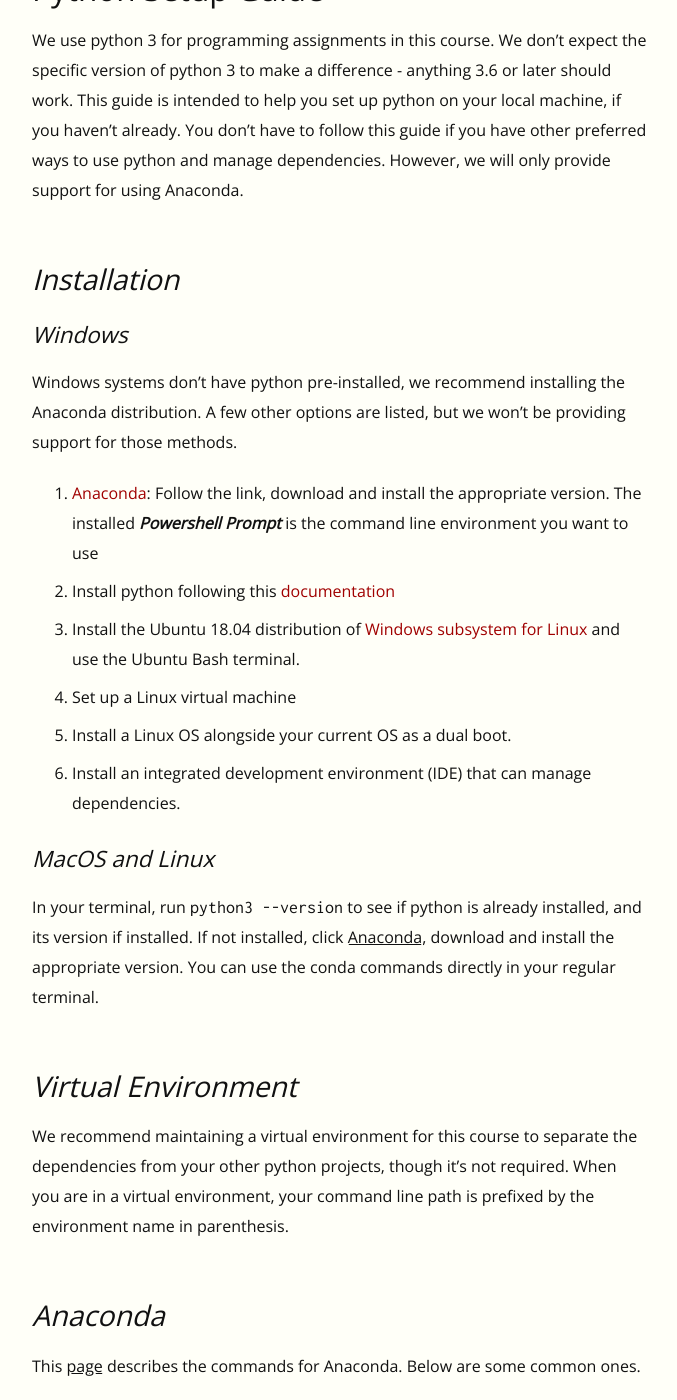
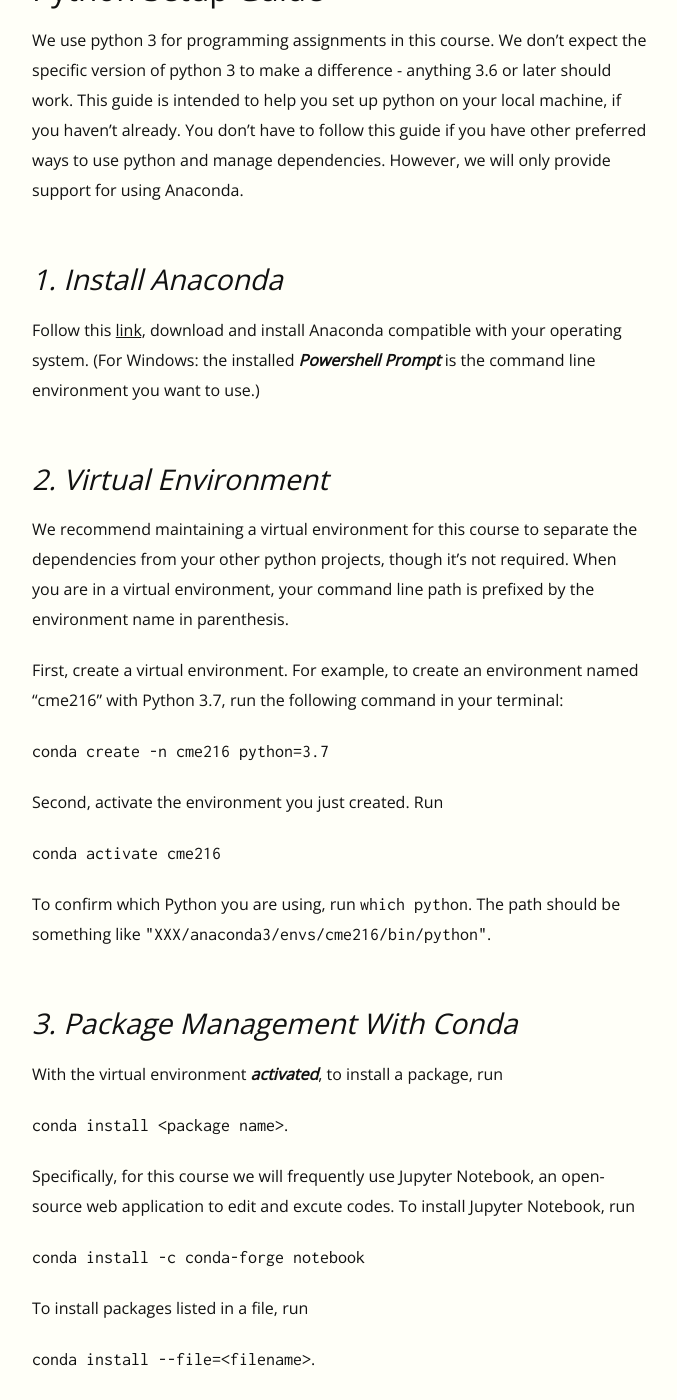
Before and after one commit to EricDarve/me343-cme216-winter-2021, a Jekyll site: the page built from Python Setup Guide.md, in a window 1280 px wide and 1400 px high, scrolled down 195 px. Shown: the whole window, without its empty margins (128-805 px from the left). Built offline with Jekyll 4.4.1, drawn with Linux system fonts in a browser that asks for light colours; some of the changed text lies outside the part shown.

Commit message:
update python setup guide

```diff
--- a/Python Setup Guide.md
+++ b/Python Setup Guide.md
@@ -5,25 +5,36 @@
 
 We use python 3 for programming assignments in this course. We don't expect the specific version of python 3 to make a difference - anything 3.6 or later should work. This guide is intended to help you set up python on your local machine, if you haven't already. You don't have to follow this guide if you have other preferred ways to use python and manage dependencies. However, we will only provide support for using Anaconda.
 
-## Installation
-### Windows
-Windows systems don't have python pre-installed, we recommend installing the Anaconda distribution. A few other options are listed, but we won't be providing support for those methods.
-1. [Anaconda](https://www.anaconda.com/distribution/): Follow the link, download and install the appropriate version. The installed ***Powershell Prompt*** is the command line environment you want to use
-2. Install python following this [documentation](https://docs.python.org/3/using/windows.html)
-3. Install the Ubuntu 18.04 distribution of [Windows subsystem for Linux](https://docs.microsoft.com/en-us/windows/wsl/install-win10) and use the Ubuntu Bash terminal.
-4. Set up a Linux virtual machine
-5. Install a Linux OS alongside your current OS as a dual boot.
-6. Install an integrated development environment (IDE) that can manage dependencies.
+## 1. Install Anaconda
 
-### MacOS and Linux
-In your terminal, run `python3 --version` to see if python is already installed, and its version if installed. If not installed, click [Anaconda](https://www.anaconda.com/distribution/), download and install the appropriate version. You can use the conda commands directly in your regular terminal.
+Follow this [link](https://www.anaconda.com/distribution/), download and install Anaconda compatible with your operating system. (For Windows: the installed ***Powershell Prompt*** is the command line environment you want to use.)
 
-## Virtual Environment
+## 2. Virtual Environment
 We recommend maintaining a virtual environment for this course to separate the dependencies from your other python projects, though it's not required. When you are in a virtual environment, your command line path is prefixed by the environment name in parenthesis.
 
-## Anaconda
-This [page](https://docs.conda.io/projects/conda/en/latest/commands.html) describes the commands for Anaconda. Below are some common ones.
-- Run `conda create -n <environment name>` to create an environment
-- Run `conda activate <environment name>` to activate an environment
-- Run `conda deactivate` to deactivate the current environment
-- Run `conda install <package name>` to install a package, run `conda install --file=<filename>` to install packages listed in a file
+First, create a virtual environment. For example, to create an environment named "cme216" with Python 3.7, run the following command in your terminal:
+
+`conda create -n cme216 python=3.7`
+
+Second, activate the environment you just created. Run
+
+`conda activate cme216`
+
+To confirm which Python you are using, run `which python`. The path should be something like `"XXX/anaconda3/envs/cme216/bin/python"`.
+
+## 3. Package Management With Conda
+With the virtual environment ***activated***, to install a package, run
+
+`conda install <package name>`.
+
+Specifically, for this course we will frequently use Jupyter Notebook, an open-source web application to edit and excute codes. To install Jupyter Notebook, run
+
+`conda install -c conda-forge notebook`
+
+To install packages listed in a file, run
+
+`conda install --file=<filename>`.
+
+To exit the current environment, run `conda deactivate`.
+
+The full documentation for Anaconda commands can be found [here](https://docs.conda.io/projects/conda/en/latest/commands.html).
```
